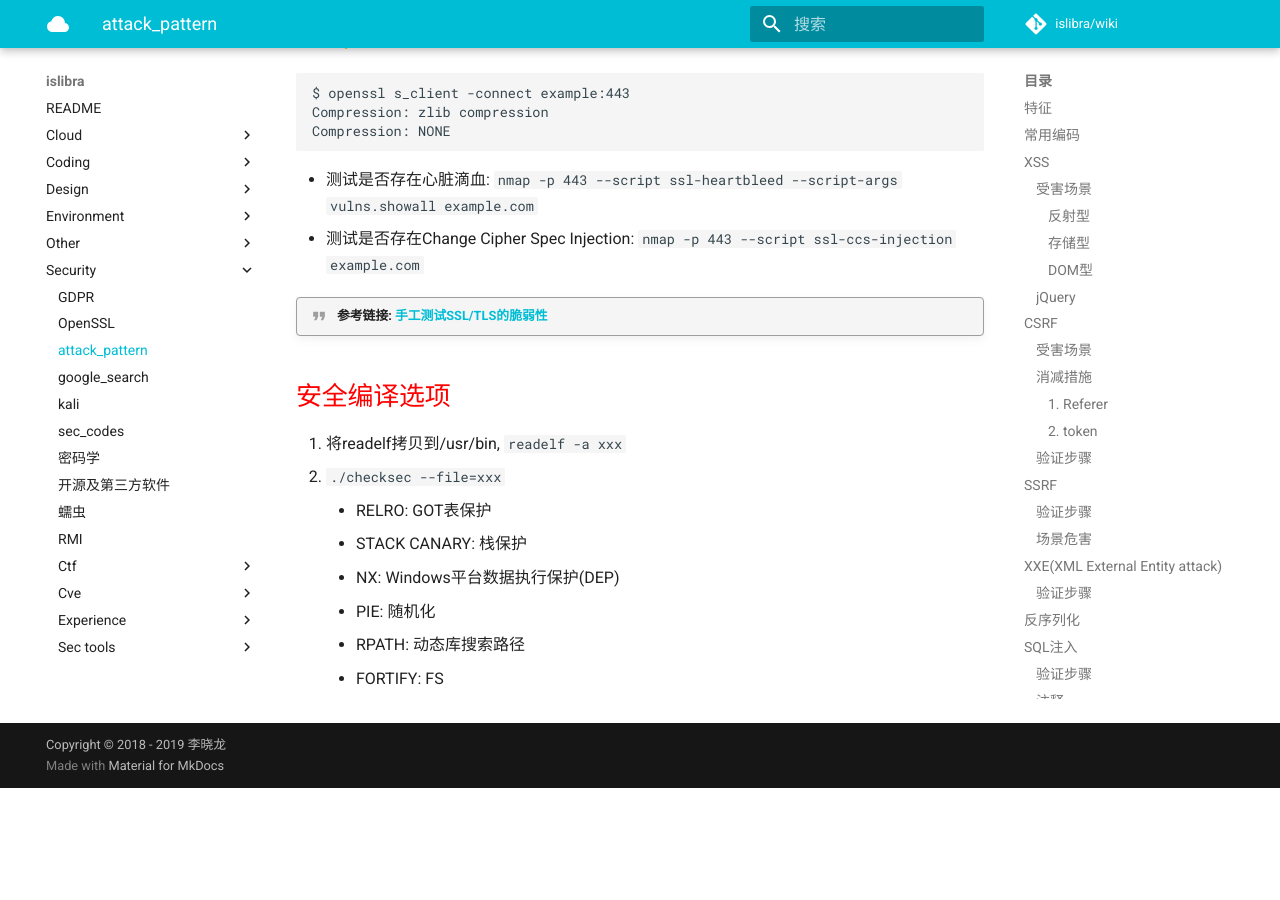
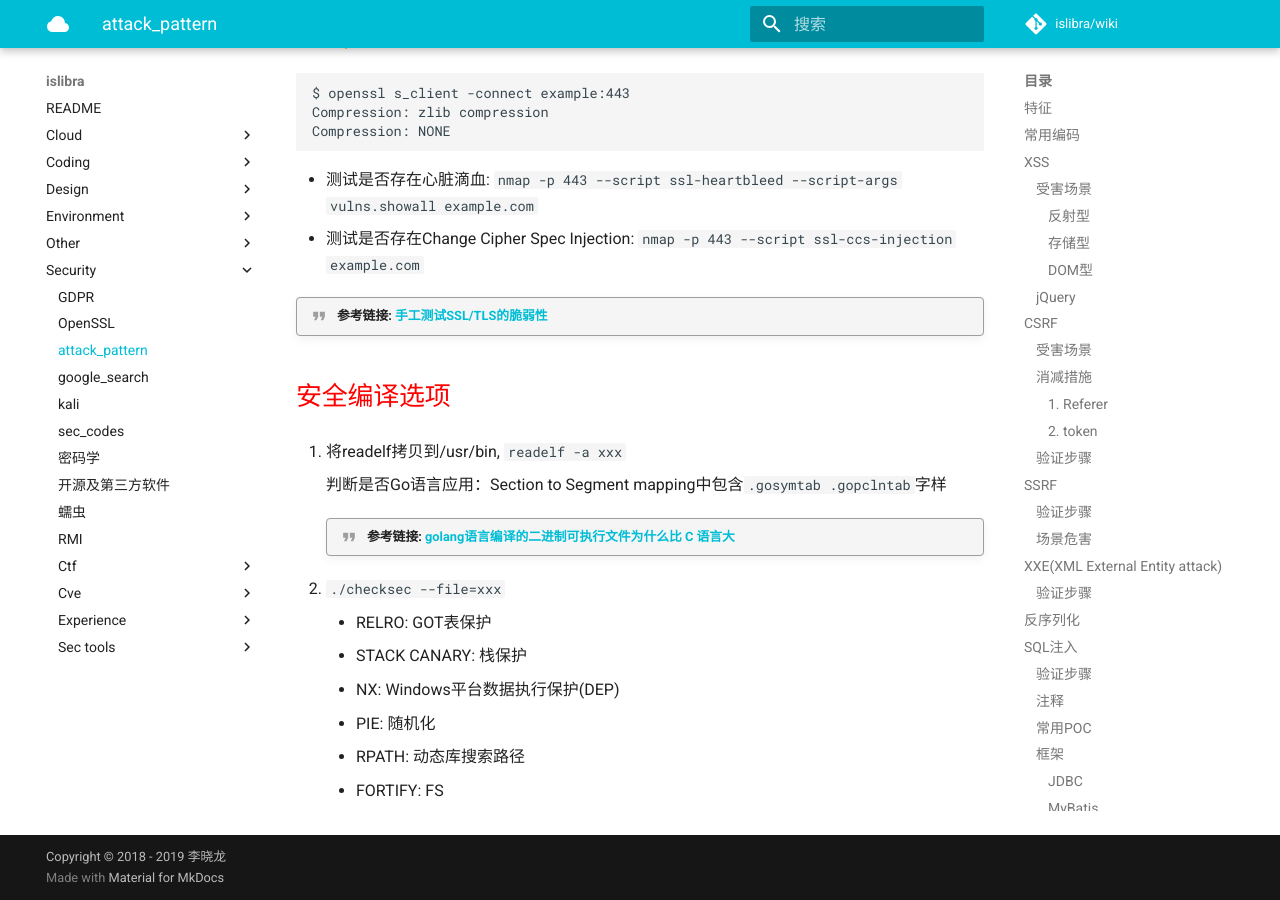
Before and after one commit to islibra/wiki, an MkDocs documentation site: the page built from docs/security/attack_pattern.md, in a window 1280 px wide and 900 px high, scrolled down 20231 px. Built offline with MkDocs 1.6.1 and Material for MkDocs 9.7.7, drawn with Linux system fonts in a browser that asks for light colours; comment, search, counter and statistics services are not loaded; before the commit the page ends 21019 px from its top, so only the background shows below that.

Commit message:
Update attack_pattern.md

```diff
--- a/docs/security/attack_pattern.md
+++ b/docs/security/attack_pattern.md
@@ -1112,6 +1112,11 @@ Compression: NONE
 ## 安全编译选项
 
 1. 将readelf拷贝到/usr/bin, `readelf -a xxx`
+
+    判断是否Go语言应用：Section to Segment mapping中包含`.gosymtab .gopclntab`字样
+
+    !!! quote "参考链接: [golang语言编译的二进制可执行文件为什么比 C 语言大](https://www.cnxct.com/why-golang-elf-binary-file-is-large-than-c/)"
+
 1. `./checksec --file=xxx`
     - RELRO: GOT表保护
     - STACK CANARY: 栈保护
```
